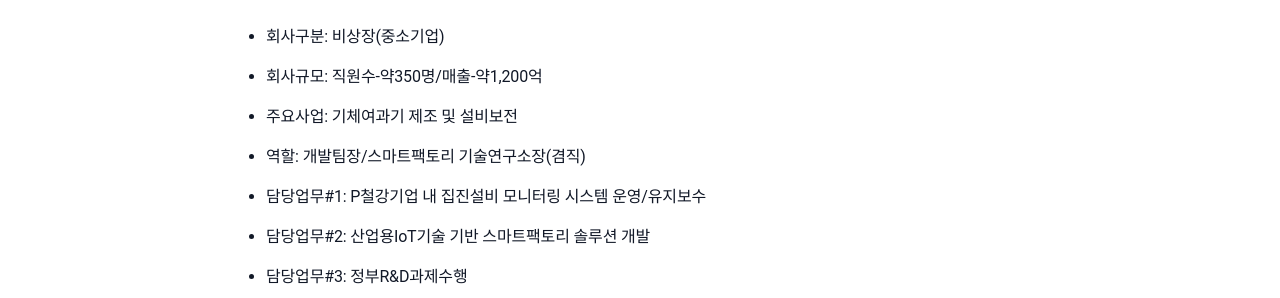
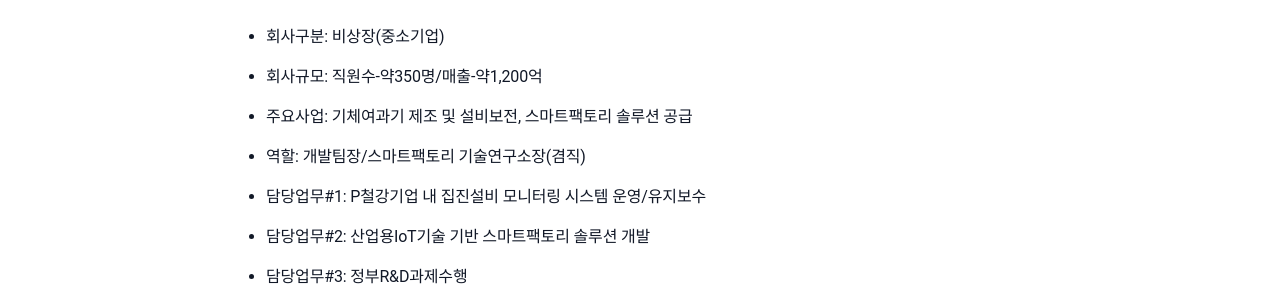
Before and after one commit to sanghoon-lee/sanghoon-lee.github.io, a Jekyll site: the page built from career.md, in a window 1280 px wide. Shown: the part 520-818 px from the top of the page. Built offline with Jekyll 4.4.1, drawn with Linux system fonts in a browser that asks for light colours.

Commit message:
Career 수정

```diff
--- a/career.md
+++ b/career.md
@@ -16,7 +16,7 @@ permalink: /career/
 ### P철강기업 1차협력사(2020.08~2024.07)
 * 회사구분: 비상장(중소기업)
 * 회사규모: 직원수-약350명/매출-약1,200억
-* 주요사업: 기체여과기 제조 및 설비보전
+* 주요사업: 기체여과기 제조 및 설비보전, 스마트팩토리 솔루션 공급
 * 역할: 개발팀장/스마트팩토리 기술연구소장(겸직)
 * 담당업무#1: P철강기업 내 집진설비 모니터링 시스템 운영/유지보수
 * 담당업무#2: 산업용IoT기술 기반 스마트팩토리 솔루션 개발
```
